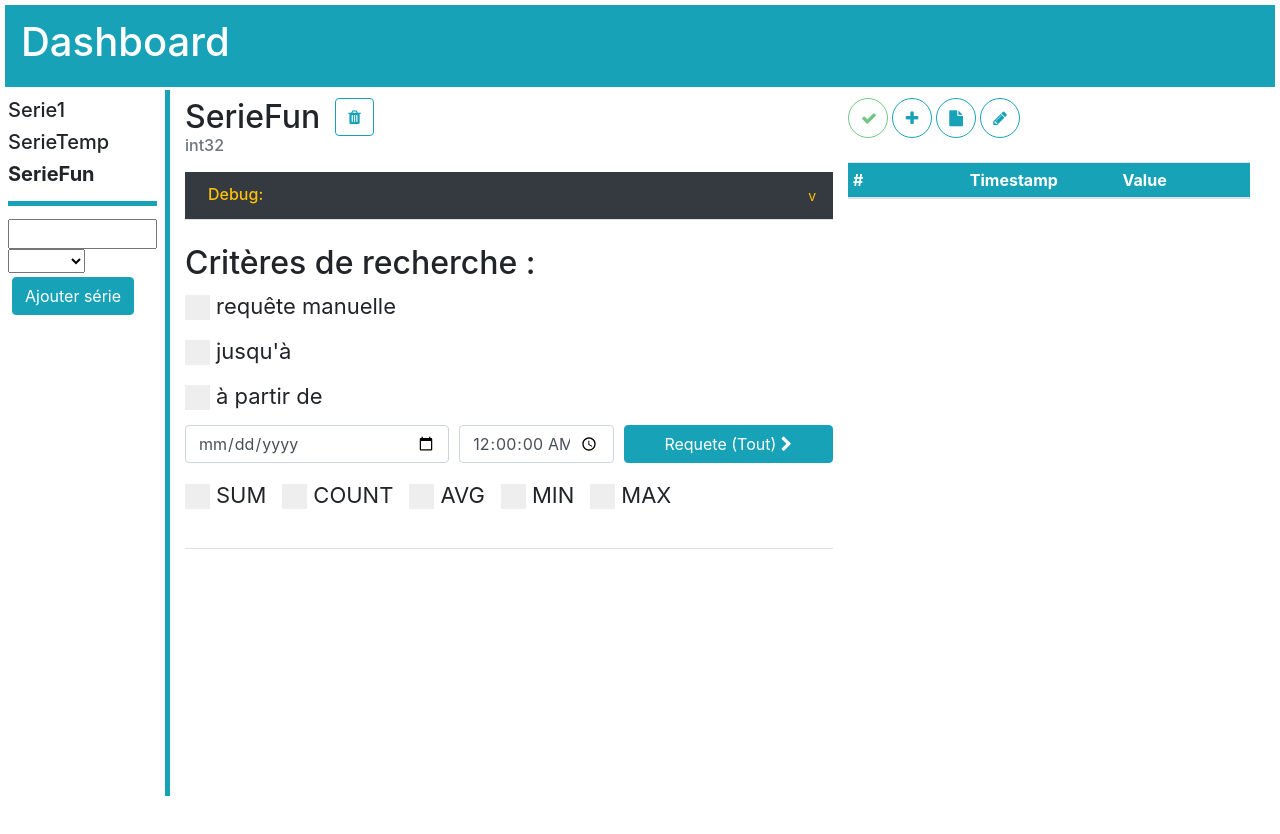
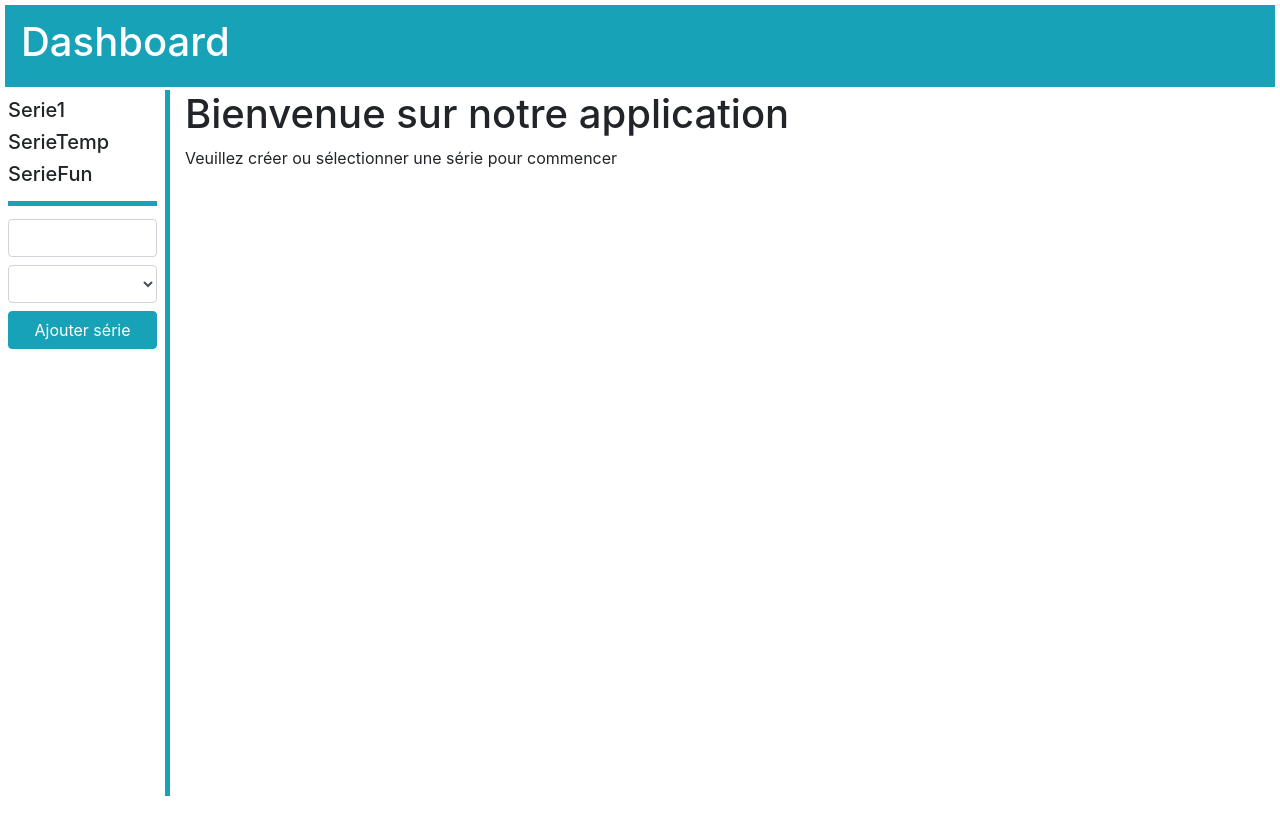
Before and after one commit to PierreTSE/2020-BDD-dashboard, a Vue app: page / in a window 1280 px wide. Both pictures are taken after a click on the button "Nouvelle série". Shown: the top 834 px of the page. After the commit the page ends 800 px from the top, so only its background shows below. Built offline with nearby package versions, Linux system fonts and the light colour scheme; what vue-papa-parse, vue-trend-chart would draw is missing.

Commit message:
Added things I think
Co-Authored-By: Léon Delcroix <44394714+ComteHerrapait@users.noreply.github.com>
Co-Authored-By: Julien Giovinazzo <11940917+Julien-Gio@users.noreply.github.com>

```diff
--- a/src/App.vue
+++ b/src/App.vue
@@ -5,7 +5,7 @@
     <MyHeader :series="series" />  <!-- Barre d'entete en haut -->
 
     <div class="d-flex container-fluid">
-      <MySidebar :series="series" :curSerie="curSerie" @updateList="updateList" @selectSerie="selectSerie"/>  <!-- Barre de navigation à gauche -->
+      <MySidebar ref="mySideBar" :series="series" :curSerie="curSerie" @updateList="updateList" @selectSerie="selectSerie"/>  <!-- Barre de navigation à gauche -->
       <div id="page-content">
         <div v-if="checkSeries()">
         <div id="content-left">
@@ -61,7 +61,7 @@ export default {
         {"name": "SerieTemp", "type":"float32"},
         {"name": "SerieFun", "type":"int32"},
       ],
-      curSerie: {"name": "SerieFun", "type":"int32"},
+      curSerie: {},
       showDebug: false,
       data: {},
       requestError: "",
@@ -151,11 +151,16 @@ export default {
           break;
         }
       }
+      this.updateData([]);
+      this.$refs.myTable.jsonParse({});
+
     },
 
     updateData(new_data) {
       this.data = new_data;
-      this.$refs.myGraph.setGraphValues(this.data);
+      if (this.checkSeries()) {
+        this.$refs.myGraph.setGraphValues(this.data);
+      }
     },
 
     // DEBUG //
--- a/src/components/InfoSerie.vue
+++ b/src/components/InfoSerie.vue
@@ -7,7 +7,6 @@
     </div>
     <div class="drop-button-wrapper" style="display: inline-block; position: absolute; padding-left: 15px">
       <button type="button" class="btn btn-circle btn-xl my-2 mr-1"
-      v-bind:class="{'btn-info': showDeleteDiv, 'btn-outline-info': !showDeleteDiv}"
       @click="deleteSeries">
       <i class="fa fa-trash"></i>
     </button>
@@ -31,15 +30,16 @@
     },
     methods: {
       deleteSeries(){
-        let r = confirm("Voulez-vous vraiment supprimer la série : " + this.$parent.curSerie.name + " ?");
-        if (r == true) {
+        let confirmation = confirm("Voulez-vous vraiment supprimer la série : " + this.$parent.curSerie.name + " ?");
+        if (confirmation) {
           let request ="DROP " + this.$parent.curSerie.name + ";";
           this.$parent.sendRequest(request).then((res) => {
-                if (!res.success) {  // La requete a échoué, abandonné la mission
-                  return;
-                } else {
-                  this.$parent.curSerie.name="";
-              }
+            if (!res.success) {  // La requete a échoué, abandonné la mission
+              return;
+            } else {
+              this.$parent.curSerie.name="";
+              this.$parent.$refs.mySideBar.refreshList();
+            }
         })
       }
     }
--- a/src/components/MySidebar.vue
+++ b/src/components/MySidebar.vue
@@ -4,13 +4,13 @@
     <p class="h5" v-for="(s,index) in series" :key="index" @click="onSelect(s)" v-bind:id="s.name">{{s.name}}</p>
 
 
-    <div class="button-wrapper">
-      <input type="text" v-if="add_mode" v-model="new_serie_name" style="width: 100%;">
-      <button class="btn btn-info m-1" @click="add_mode=true;" v-if="!add_mode">Nouvelle série</button>
-      <select v-if="add_mode" v-model="selected_type"> <option v-for="type in possible_types" :value="type" :key="type"> {{type}}</option ></select>
-      <button class="btn btn-info m-1" @click="onCreate" v-if="add_mode">Ajouter série</button>
-      <button class="btn btn-info m-1" @click="onRefresh" v-if="!add_mode">Rafraichir</button>
-    </div>
+    <form class="button-wrapper">
+      <input class="form-control" type="text" v-if="add_mode" v-model="new_serie_name">
+      <button class="btn btn-info btn-block " @click="add_mode=true;" v-if="!add_mode">Nouvelle série</button>
+      <select class="form-control" style="margin-top:0.5em;" v-if="add_mode" v-model="selected_type"> <option v-for="type in possible_types" :value="type" :key="type"> {{type}}</option ></select>
+      <button class="btn btn-info btn-block" style="margin-top:0.5em;" @click="onCreate" v-if="add_mode">Ajouter série</button>
+      <button class="btn btn-info btn-block" @click="onRefresh" v-if="!add_mode">Rafraichir</button>
+    </form>
 
   </nav>
 
@@ -24,7 +24,6 @@
 
 
     mounted () {
-      document.getElementById(this.curSerie.name).style.setProperty('font-weight', 'bold');
     },
 
     data () {
@@ -86,7 +85,9 @@
       },
 
       onSelect(serie) {
-        document.getElementById(this.curSerie.name).style.setProperty('font-weight', 'normal');
+        if (this.$parent.checkSeries()) {
+          document.getElementById(this.curSerie.name).style.setProperty('font-weight', 'normal');
+        }
         document.getElementById(serie.name).style.setProperty('font-weight', 'bold');
         this.$emit('selectSerie', serie.name);
       },
```
